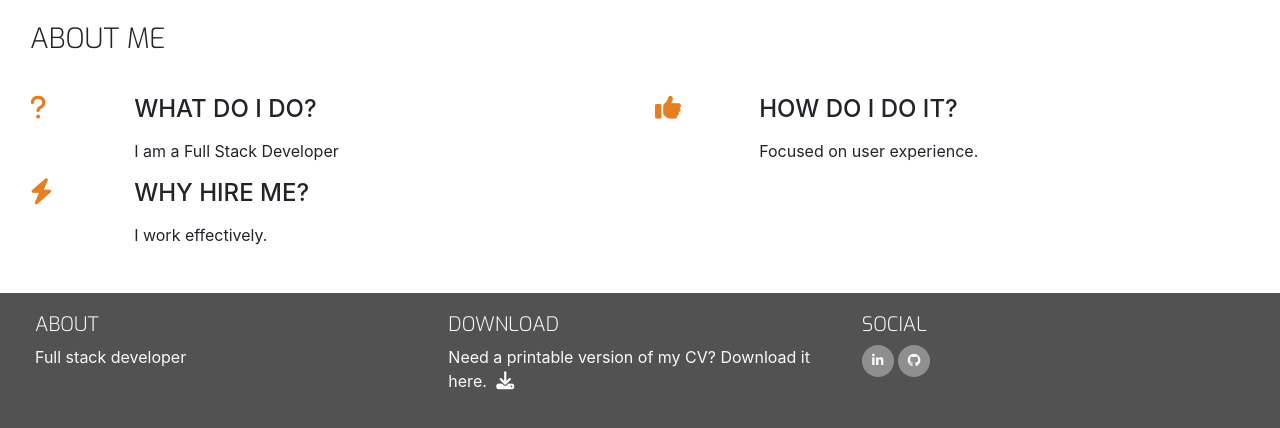
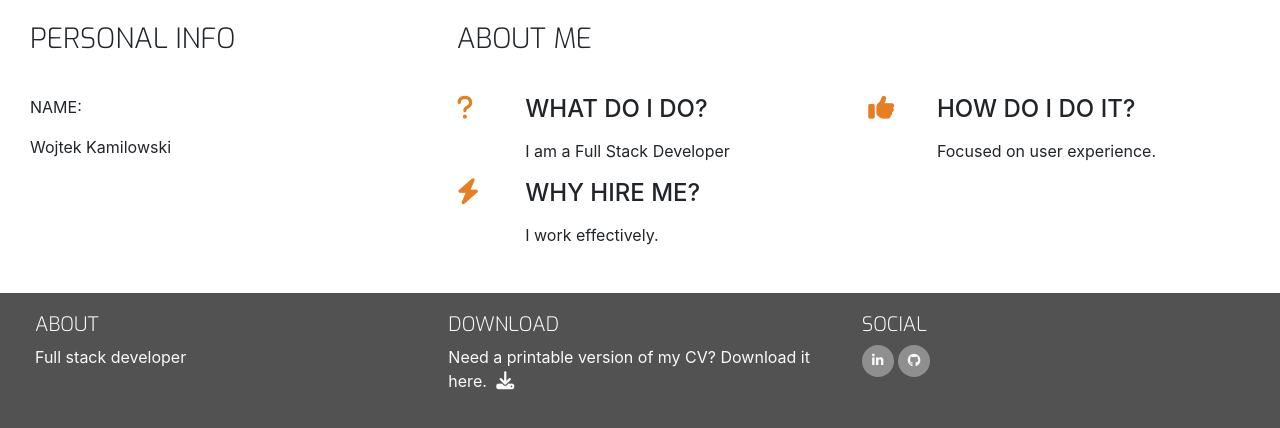
Before and after one commit to WojtekKamilowski/CI_B_CV, a plain HTML site: page index.html in a window 1280 px wide. Shown: the part 372-800 px from the top of the page. Drawn offline with nearby package versions, Linux system fonts and the light colour scheme.

Commit message:
Add personal info details

```diff
--- a/index.html
+++ b/index.html
@@ -45,7 +45,28 @@
         </div>
     </header>
     <section class="container-fluid">
-        <div class="row row-table">
+        <div class="row">
+            <div class="col-md-4 bg-color-personal-info section-column">
+                <div class="row">
+                    <div class="col-12">
+                        <h3 class="section-heading uppercase">
+                            Personal Info
+                        </h3>
+                    </div>
+                </div>
+                <div class="personal-info-item">
+                    <div class="key">
+                        <p class="uppercase">
+                            Name:
+                        </p>
+                    </div>
+                    <div class="value">
+                        <p>
+                            Wojtek Kamilowski
+                        </p>
+                    </div>
+                </div>
+            </div>
             <div class="col-md-8 bg-color-three-reasons section-column">
                 <div class="row">
                     <div class="col">
```
